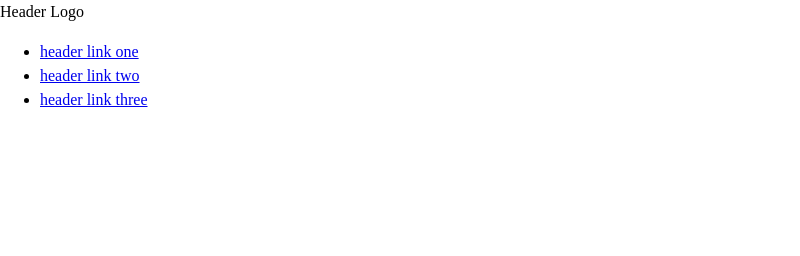
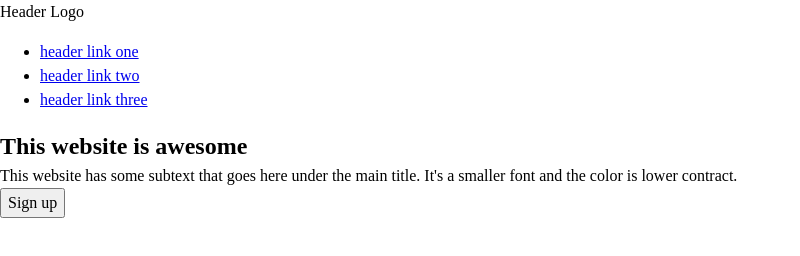
Before and after one commit to DatRolxD/flexbox-landing-page, a plain HTML site: page index.html in a window 1280 px wide. Shown: the whole page, without its empty margins (0-800 px from the left). Drawn offline with Linux system fonts and the light colour scheme.

Commit message:
Create hero section

```diff
--- a/index.html
+++ b/index.html
@@ -27,7 +27,15 @@
   </header>
 
   <main>
-
+    <section id="hero-section">
+      <div id="hero-text-container">
+        <h1>This website is awesome</h1>
+        <p>This website has some subtext that goes here under the main title.
+          It's a smaller font and the color is lower contract.
+        </p>
+        <button id="button-cta">Sign up</button>
+      </div>
+    </section>
 
 
   </main>
```
